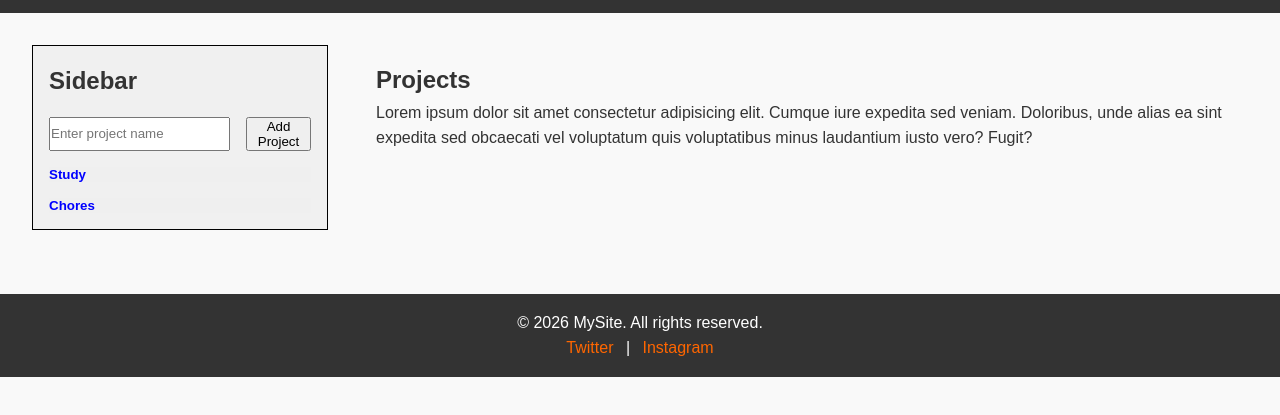
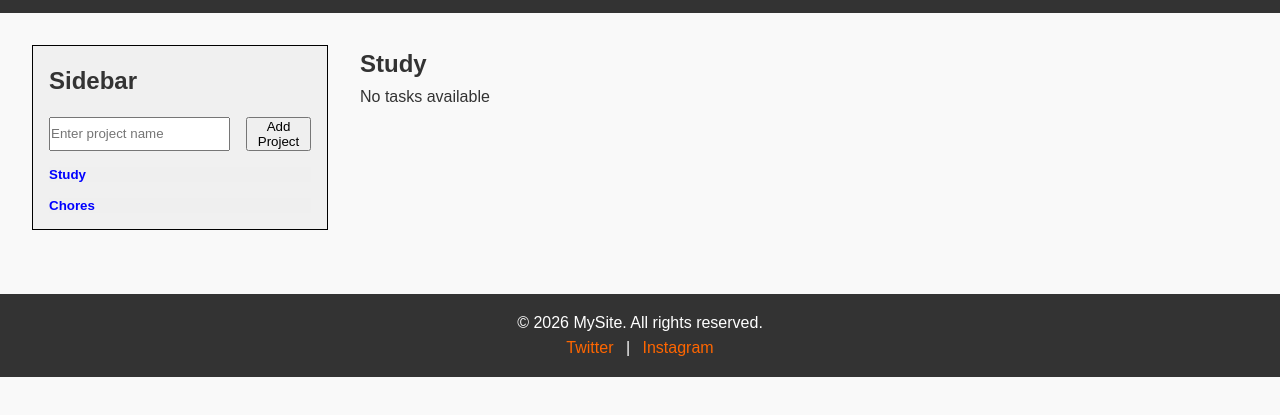
Before and after one commit to wolfSkullCave/todo-list, a website built with webpack: page public/index.html in a window 1280 px wide. Shown: the part 57-472 px from the top of the page. Built offline with nearby package versions, Linux system fonts and the light colour scheme.

Commit message:
Added some task methods to dom.js
Added the following methods:
+ listTasks, for testing
+ renderTasks

```diff
--- a/public/index.html
+++ b/public/index.html
@@ -35,15 +35,18 @@
             <ul id="projectsUl"></ul>
           </div>
         </div>
-        <section>
-          <h2>Projects</h2>
-          <p>
-            Lorem ipsum dolor sit amet consectetur adipisicing elit. Cumque iure
-            expedita sed veniam. Doloribus, unde alias ea sint expedita sed
-            obcaecati vel voluptatum quis voluptatibus minus laudantium iusto
-            vero? Fugit?
-          </p>
-        </section>
+
+        <div id="tasksDiv">
+          <section>
+            <h2>Projects</h2>
+            <p>
+              Lorem ipsum dolor sit amet consectetur adipisicing elit. Cumque
+              iure expedita sed veniam. Doloribus, unde alias ea sint expedita
+              sed obcaecati vel voluptatum quis voluptatibus minus laudantium
+              iusto vero? Fugit?
+            </p>
+          </section>
+        </div>
       </div>
     </main>
 
--- a/src/dom.js
+++ b/src/dom.js
@@ -26,7 +26,13 @@ export class Dom {
       button.textContent = p.name;
       button.id = this.getIndex(p.name, this.projectsList);
 
+      button.addEventListener("click", () => {
+        this.listTasks(button.id);
+        this.renderTasks(button.id);
+      });
+
       this.projectsDiv.appendChild(button);
+      this.renderTasks();
     });
   }
 
@@ -42,4 +48,34 @@ export class Dom {
   listProjects() {
     console.log(this.projectsList);
   }
+
+  listTasks(index = 0) {
+    console.log(this.projectsList[index].tasks);
+    console.log(index);
+    console.log(this.projectsList[index]);
+  }
+
+  renderTasks(index = 0) {
+    const tasksDiv = document.getElementById("tasksDiv");
+    const h2 = document.createElement("h2");
+
+    tasksDiv.innerHTML = "";
+    h2.textContent = this.projectsList[index].name;
+
+    tasksDiv.appendChild(h2);
+
+    if (this.projectsList[index].tasks.length > 0) {
+      this.projectsList[index].tasks.forEach((t) => {
+        const input = document.createElement("input");
+        input.type = "checkbox";
+        input.textContent = t.name;
+
+        tasksDiv.appendChild(input);
+      });
+    } else {
+      const p = document.createElement("p");
+      p.textContent = "No tasks available";
+      tasksDiv.appendChild(p);
+    }
+  }
 }
```
